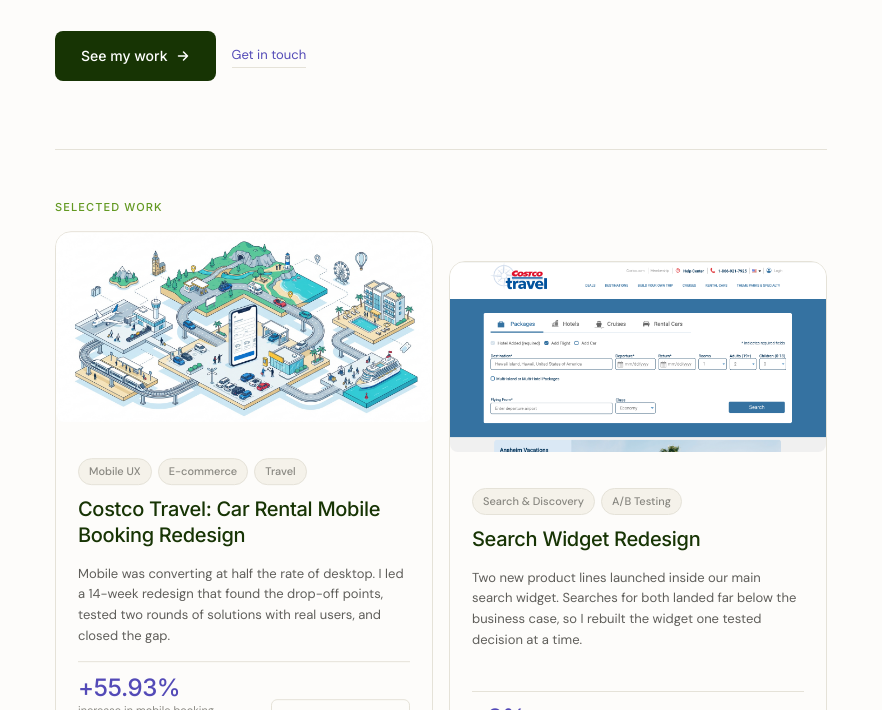
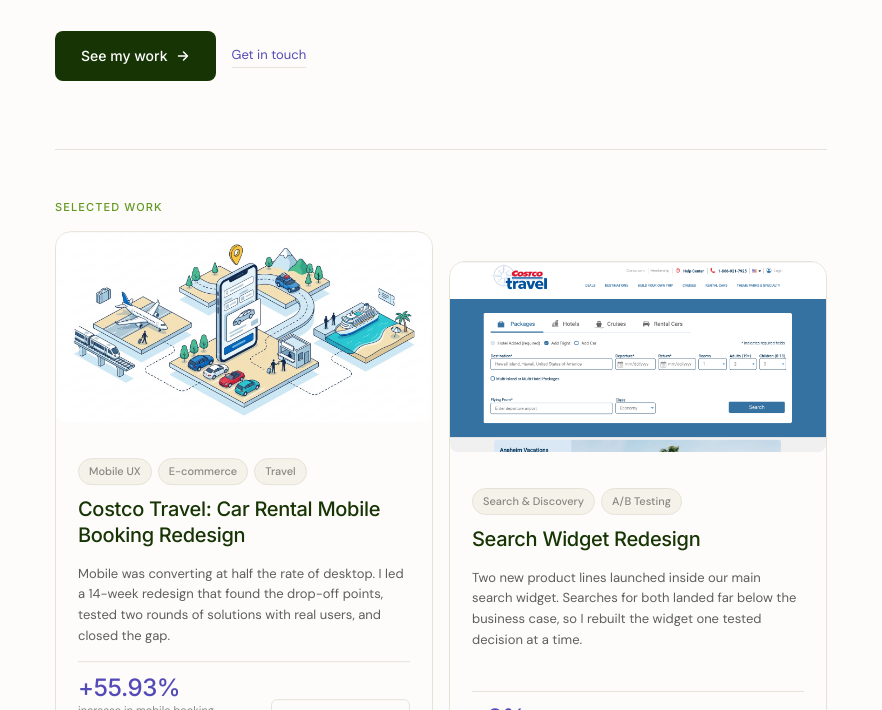
Before and after one commit to Adiconnectsall/design-website, a website built with Vite: page index.html in a window 1280 px wide. Shown: the part 390-1100 px from the top of the page, without its empty margins (199-1081 px from the left). Built offline with nearby package versions, Linux system fonts and the light colour scheme.

Commit message:
Swap home page Car Rental card to Rental_car_hero2.jpeg
Co-Authored-By: Claude Sonnet 5 <noreply@anthropic.com>

```diff
--- a/index.html
+++ b/index.html
@@ -54,7 +54,7 @@
           <a href="/car-rental/" class="case-card"
              aria-label="Costco Travel Car Rental Redesign case study">
             <div class="card-thumb card-thumb-sm">
-              <img src="/src/assets/crbe/Rental_car_hero.jpeg"
+              <img src="/src/assets/crbe/Rental_car_hero2.jpeg"
                    alt="Costco Travel car rental mobile booking — final Sort and Filter screen" />
             </div>
             <div class="card-body">
```
Also changed, not shown: src/assets/crbe/Rental_car_hero2.jpeg (added).
